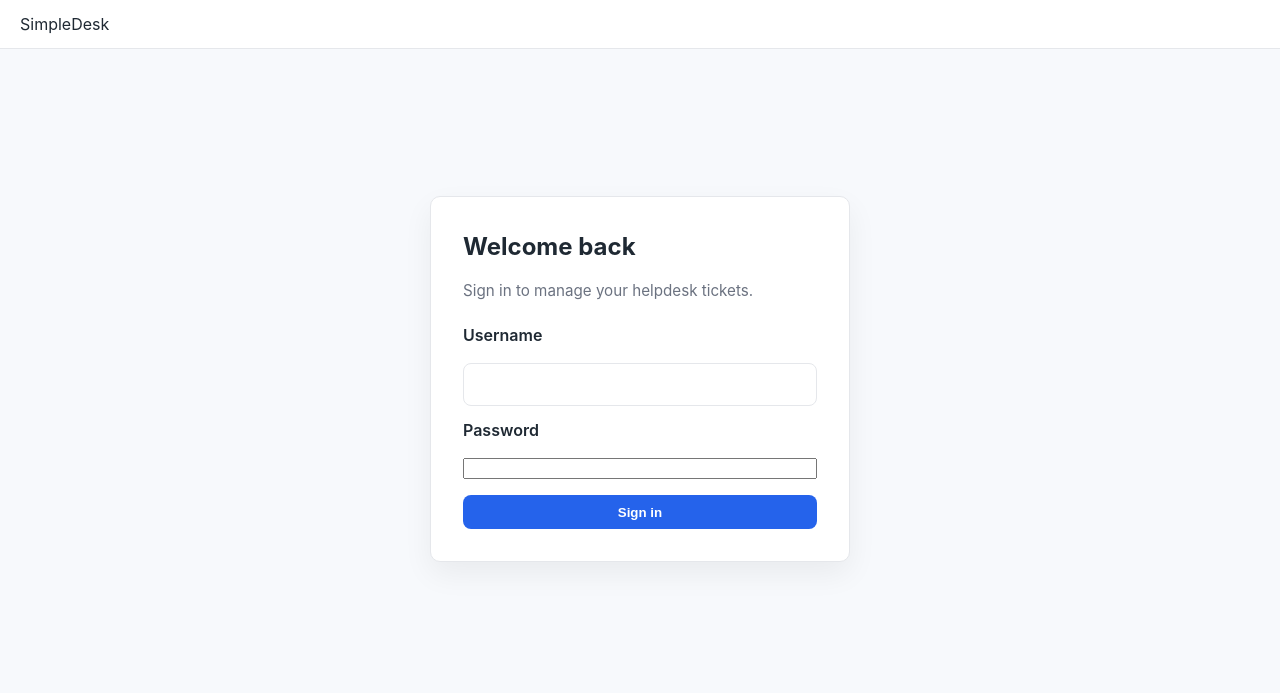
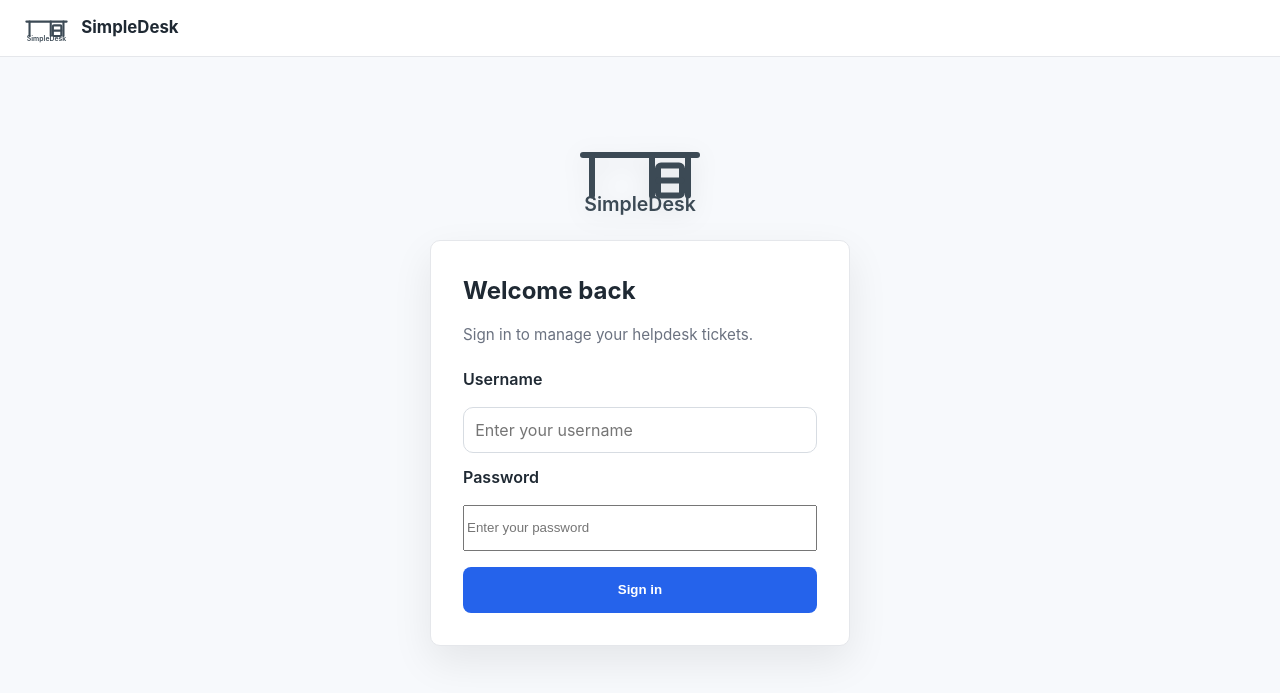
Before and after one commit to MysteryGrove/simpledesk, a Flask app: page /login in a window 1280 px wide. Shown: the top 693 px of the page. Run offline with Flask 3, Linux system fonts and the light colour scheme.

Commit message:
Add SimpleDesk branding to login experience

```diff
--- a/app/static/css/styles.css
+++ b/app/static/css/styles.css
@@ -47,6 +47,21 @@ a:hover {
   justify-content: flex-start;
 }
 
+.brand {
+  display: inline-flex;
+  align-items: center;
+  gap: 0.5rem;
+  font-weight: 700;
+  font-size: 1.05rem;
+  color: var(--text);
+}
+
+.brand-mark {
+  height: 32px;
+  width: auto;
+  display: block;
+}
+
 .nav-links {
   display: flex;
   gap: 0.75rem;
@@ -78,6 +93,20 @@ a:hover {
   padding: 2.5rem 1.25rem;
 }
 
+.auth-layout {
+  width: 100%;
+  max-width: 520px;
+  display: grid;
+  gap: 1rem;
+  justify-items: center;
+}
+
+.auth-logo img {
+  height: 90px;
+  width: auto;
+  filter: drop-shadow(0 6px 12px rgba(0, 0, 0, 0.08));
+}
+
 h1, h2, h3 {
   margin: 0 0 0.75rem;
 }
@@ -95,7 +124,7 @@ h1, h2, h3 {
   max-width: 420px;
   margin: 0 auto;
   padding: 2rem;
-  box-shadow: 0 12px 30px rgba(0, 0, 0, 0.06);
+  box-shadow: 0 16px 40px rgba(0, 0, 0, 0.08);
 }
 
 .table {
@@ -147,11 +176,17 @@ input[type="date"],
 select,
 textarea {
   width: 100%;
-  padding: 0.55rem 0.6rem;
-  border: 1px solid var(--border);
-  border-radius: 8px;
+  padding: 0.65rem 0.7rem;
+  border: 1px solid #d7dce2;
+  border-radius: 10px;
   background: #fff;
   font: inherit;
+}
+
+input[type="text"],
+input[type="date"],
+input[type="password"] {
+  height: 46px;
 }
 
 textarea {
@@ -179,6 +214,7 @@ textarea {
 .auth-submit {
   width: 100%;
   margin-top: 0.25rem;
+  height: 46px;
 }
 
 button,
--- a/app/templates/base.html
+++ b/app/templates/base.html
@@ -9,7 +9,10 @@
 <body>
   {% set is_login = request.endpoint == 'auth.login' %}
   <header class="topbar{% if is_login %} topbar-compact{% endif %}">
-    <div class="brand">SimpleDesk</div>
+    <div class="brand">
+      <img src="{{ url_for('static', filename='img/simpledesk-logo.svg') }}" alt="SimpleDesk logo" class="brand-mark">
+      <span class="brand-text">SimpleDesk</span>
+    </div>
     {% if not is_login %}
     <div class="topbar-actions">
       <nav class="nav-links">
--- a/app/templates/login.html
+++ b/app/templates/login.html
@@ -1,6 +1,10 @@
 {% extends 'base.html' %}
 {% block title %}Login - Helpdesk{% endblock %}
 {% block content %}
+<div class="auth-layout">
+  <div class="auth-logo">
+    <img src="{{ url_for('static', filename='img/simpledesk-logo.svg') }}" alt="SimpleDesk logo">
+  </div>
   <section class="card auth-card">
     <div class="auth-header">
       <h1>Welcome back</h1>
@@ -8,12 +12,13 @@
     </div>
     <form method="post" action="{{ url_for('auth.login') }}" class="auth-form">
       <label for="username">Username</label>
-    <input id="username" type="text" name="username" required autocomplete="username">
+      <input id="username" type="text" name="username" required autocomplete="username" placeholder="Enter your username">
 
       <label for="password">Password</label>
-    <input id="password" type="password" name="password" required autocomplete="current-password">
+      <input id="password" type="password" name="password" required autocomplete="current-password" placeholder="Enter your password">
 
       <button type="submit" class="button primary auth-submit">Sign in</button>
     </form>
   </section>
+</div>
 {% endblock %}
```
Also changed, not shown: app/static/img/simpledesk-logo.svg (added). Lines whose indentation alone changed are shown as unchanged.
